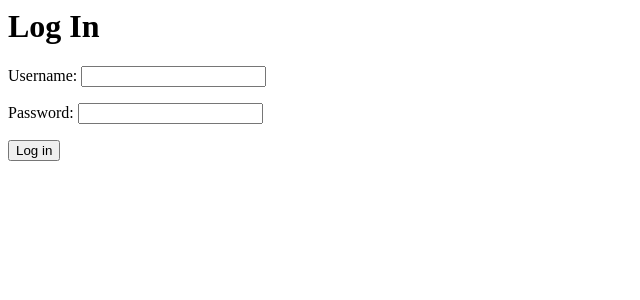
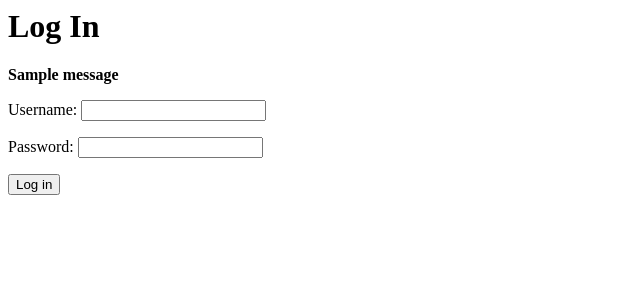
Before and after one commit to Talha-Ak/clucker, a Django app: page /log_in/ in a window 1280 px wide. Shown: the top 300 px of the page, without its empty margins (0-640 px from the left). Run offline with Django 3.2, Linux system fonts and the light colour scheme; tables that the repository leaves empty hold one stand-in row (values such as "Sample post"); one stand-in notice (Sample message) is shown.

Commit message:
Add error message after unsuccessful login

```diff
--- a/microblogs/templates/log_in.html
+++ b/microblogs/templates/log_in.html
@@ -4,6 +4,9 @@
 </head>
 <body>
   <h1>Log In</h1>
+  {% for message in messages %}
+    <p><b>{{ message }}</b></p>
+  {% endfor %}
   <form action="{% url 'log_in' %}" method="post">
     {% csrf_token %}
     {{ form.as_p }}
--- a/microblogs/views.py
+++ b/microblogs/views.py
@@ -1,3 +1,4 @@
+from django.contrib import messages
 from django.contrib.auth import authenticate, login
 from django.shortcuts import redirect, render
 from .forms import SignUpForm, LogInForm
@@ -18,6 +19,7 @@ def log_in(request):
             if user is not None:
                 login(request, user)
                 return redirect('feed')
+        messages.add_message(request, messages.ERROR, "The username/password provided were invalid.")
     form = LogInForm()
     return render(request, 'log_in.html', {'form': form})
 
```
Also changed, not shown: microblogs/tests/test_log_in_view.py (+12 -0 lines).
